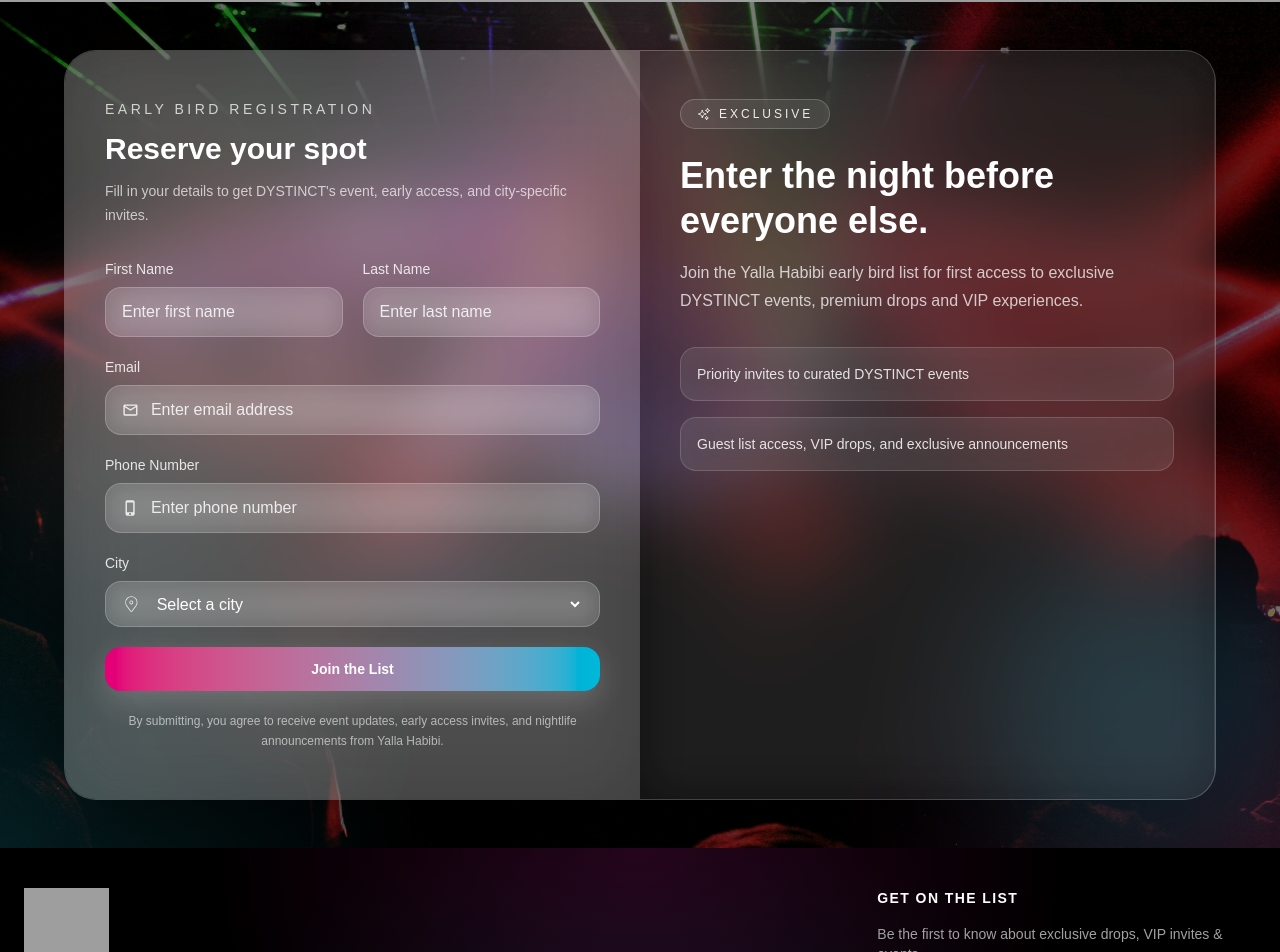
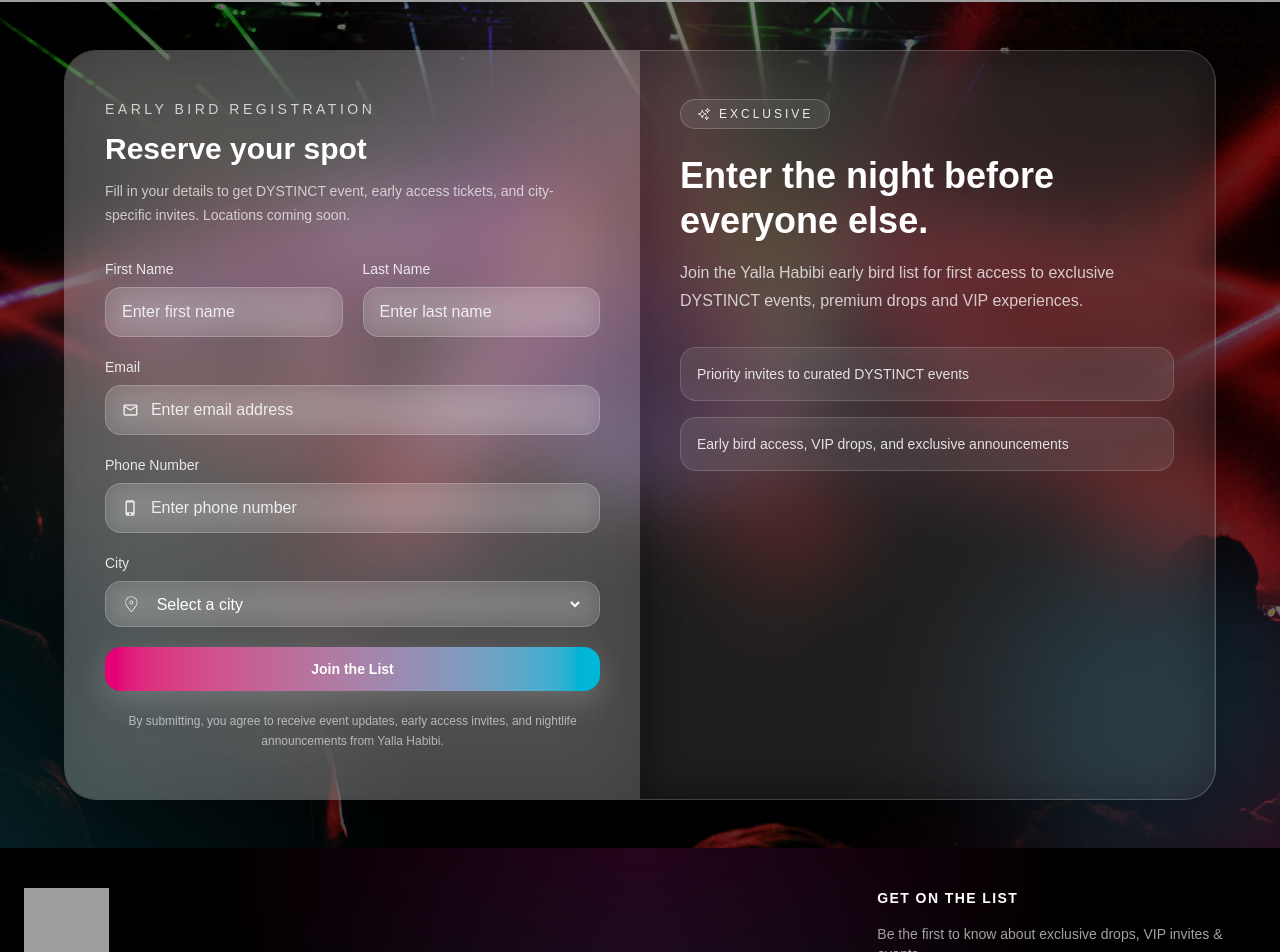
Before and after one commit to pratikdilipshinde/yallahabibiworld, a Next.js app: page / in a window 1280 px wide. Shown: the part 798-1750 px from the top of the page. Built offline with nearby package versions, Linux system fonts and the light colour scheme; grey boxes are pictures that could not be loaded.

Commit message:
Form text modified

```diff
--- a/app/components/EarlybirdForm.tsx
+++ b/app/components/EarlybirdForm.tsx
@@ -118,8 +118,9 @@
                   Reserve your spot
                 </h3>
                 <p className="mt-3 text-sm leading-6 text-white/70">
-                  Fill in your details to get DYSTINCT's event,
-                  early access, and city-specific invites.
+                  Fill in your details to get DYSTINCT event, early access tickets,
+                   and city-specific invites. Locations coming soon.
+
                 </p>
               </div>
 
@@ -277,7 +278,7 @@
                 Early updates for new city launches
               </div> */}
               <div className="rounded-2xl border border-white/15 bg-white/10 p-4 backdrop-blur-xl">
-                Guest list access, VIP drops, and exclusive announcements
+                Early bird access, VIP drops, and exclusive announcements
               </div>
             </div>
 
```
